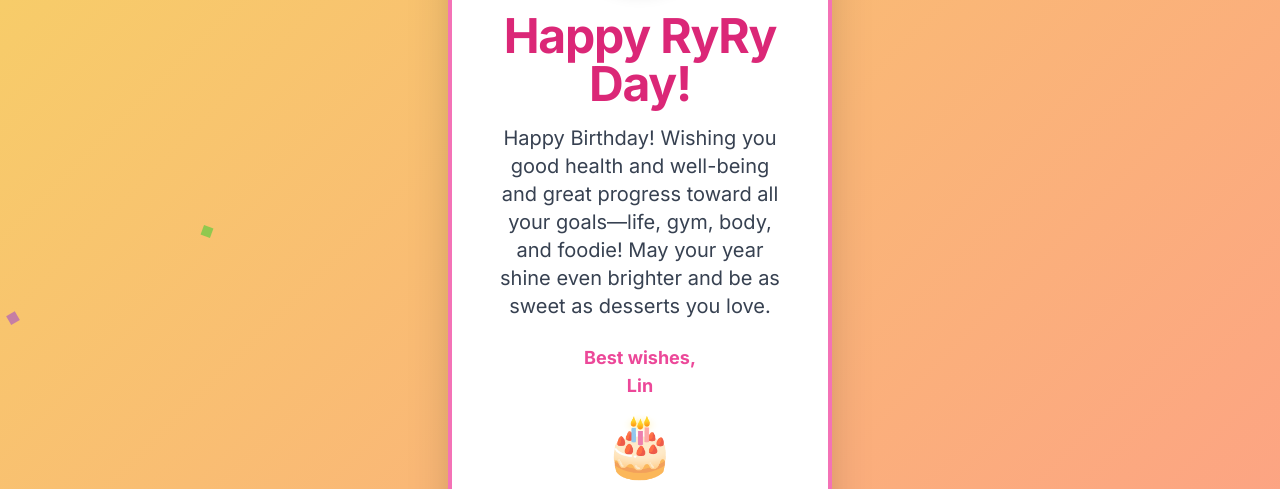
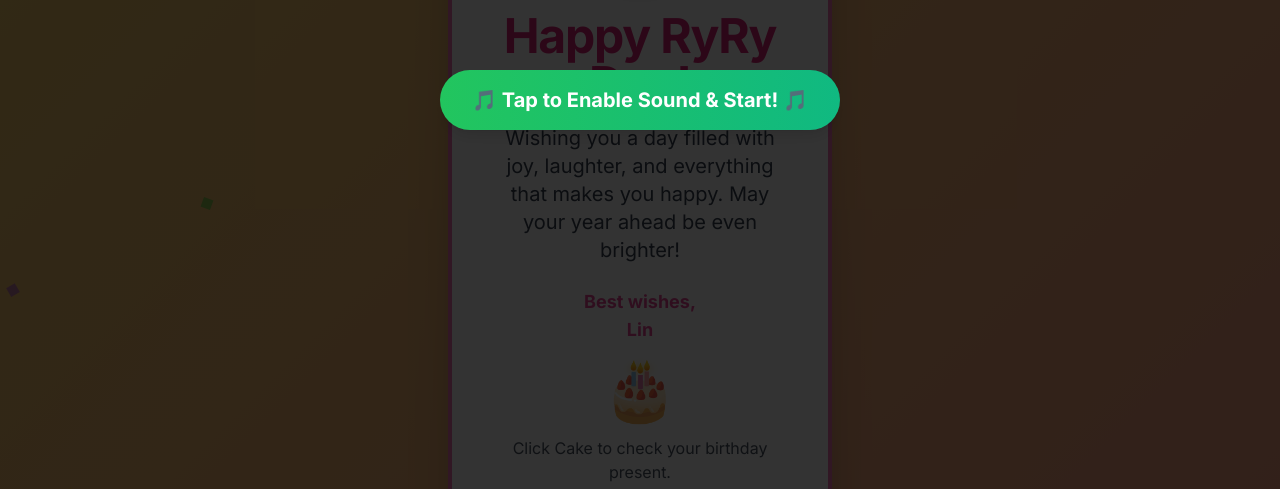
Before and after one commit to linhtetmaw/HBDRyRy, a plain HTML site: page index.html in a window 1280 px wide. Shown: the part 300-789 px from the top of the page. Drawn offline with nearby package versions, Linux system fonts and the light colour scheme.

Commit message:
index.html

```diff
--- a/index.html
+++ b/index.html
@@ -20,6 +20,9 @@
             align-items: center;
             min-height: 100vh;
             margin: 0;
+            /* Removed overflow: hidden; to allow scrolling */
+            overflow-x: hidden; /* Prevent horizontal scroll */
+            overflow-y: auto;   /* Allow vertical scroll */
         }
 
         /* Simple confetti effect (pure CSS) */
@@ -51,6 +54,26 @@
                 transform: translateY(-10px);
             }
         }
+
+        /* Overlay for sound activation */
+        #audioEnableOverlay {
+            position: fixed;
+            top: 0;
+            left: 0;
+            width: 100%;
+            height: 100%;
+            background-color: rgba(0, 0, 0, 0.8);
+            display: flex;
+            justify-content: center;
+            align-items: center;
+            z-index: 1000; /* Ensure it's on top */
+            transition: opacity 0.5s ease-out;
+        }
+
+        #audioEnableOverlay.hidden {
+            opacity: 0;
+            pointer-events: none; /* Disable clicks when hidden */
+        }
     </style>
 </head>
 <body class="selection:bg-pink-300 selection:text-pink-900">
@@ -66,6 +89,13 @@
     <div class="confetti" style="left: 45%; animation-duration: 5.9s; animation-delay: 0.3s;"></div>
     <div class="confetti" style="left: 60%; animation-duration: 7.5s; animation-delay: 1.2s;"></div>
 
+    <!-- Audio Enable Overlay -->
+    <div id="audioEnableOverlay">
+        <button id="enableAudioButton" class="px-8 py-4 bg-gradient-to-r from-green-500 to-emerald-500 text-white font-bold text-xl rounded-full shadow-lg hover:shadow-xl transform hover:scale-105 transition duration-300 ease-in-out focus:outline-none focus:ring-4 focus:ring-green-400 focus:ring-opacity-75">
+            🎵 Tap to Enable Sound & Start! 🎵
+        </button>
+    </div>
+
     <!-- Birthday Wish Section -->
     <div id="birthdayWishSection" class="bg-white p-8 md:p-12 rounded-3xl shadow-2xl text-center max-w-sm mx-auto transform hover:scale-105 transition-transform duration-300 ease-in-out border-4 border-pink-400">
         <div class="text-6xl mb-4 animate-bounce-slow">🎉</div>
@@ -77,7 +107,8 @@
             Happy RyRy Day!
         </h1>
         <p class="text-lg md:text-xl text-gray-700 leading-relaxed mb-6">
-            Happy Birthday! Wishing you good health and well-being and great progress toward all your goals—life, gym, body, and foodie! May your year shine even brighter and be as sweet as desserts you love.
+            Wishing you a day filled with joy, laughter, and everything that makes you happy.
+            May your year ahead be even brighter!
         </p>
         <p class="text-md md:text-lg font-semibold text-pink-500">
             Best wishes,
@@ -90,7 +121,7 @@
 
         <!-- Play Birthday Song Button -->
         <button id="playSongButton" class="mt-8 px-6 py-3 bg-gradient-to-r from-purple-500 to-indigo-500 text-white font-bold rounded-full shadow-lg hover:shadow-xl transform hover:scale-105 transition duration-300 ease-in-out focus:outline-none focus:ring-2 focus:ring-purple-400 focus:ring-opacity-75">
-            🎵 Play Birthday Song 🎵
+            🎵 Replay Birthday Song 🎵
         </button>
     </div>
 
@@ -135,6 +166,8 @@
         const copyCodeButton = document.getElementById('copyCodeButton');
         const giftCodeElement = document.getElementById('giftCode');
         const copyMessage = document.getElementById('copyMessage');
+        const audioEnableOverlay = document.getElementById('audioEnableOverlay');
+        const enableAudioButton = document.getElementById('enableAudioButton');
 
         // Simple animation for the bounce effect on emojis
         const emojis = document.querySelectorAll('.animate-bounce-slow');
@@ -155,12 +188,8 @@
         // Initial confetti positioning
         window.dispatchEvent(new Event('resize'));
 
-        // Tone.js for playing the birthday song
-        playSongButton.addEventListener('click', async () => {
-            // Start Tone.js audio context
-            await Tone.start();
-            console.log('Audio context started');
-
+        // Function to play the birthday song
+        async function playBirthdaySong() {
             // Create a synth
             const synth = new Tone.Synth().toDestination();
 
@@ -194,6 +223,28 @@
 
             // Start the Tone.Transport to begin playback
             Tone.Transport.start();
+        }
+
+        // Event listener for the initial "Enable Sound" button
+        enableAudioButton.addEventListener('click', async () => {
+            // Start Tone.js audio context
+            await Tone.start();
+            console.log('Audio context started by initial user gesture');
+
+            // Hide the overlay
+            audioEnableOverlay.classList.add('hidden');
+
+            // Play the song immediately after enabling audio
+            playBirthdaySong();
+        });
+
+        // Event listener for the "Replay Birthday Song" button
+        playSongButton.addEventListener('click', () => {
+            // Ensure audio context is running (it should be after the initial tap)
+            if (Tone.context.state !== 'running') {
+                Tone.start(); // Fallback in case context was suspended
+            }
+            playBirthdaySong();
         });
 
         // Function to show the gift card section and hide the birthday wish section
```
